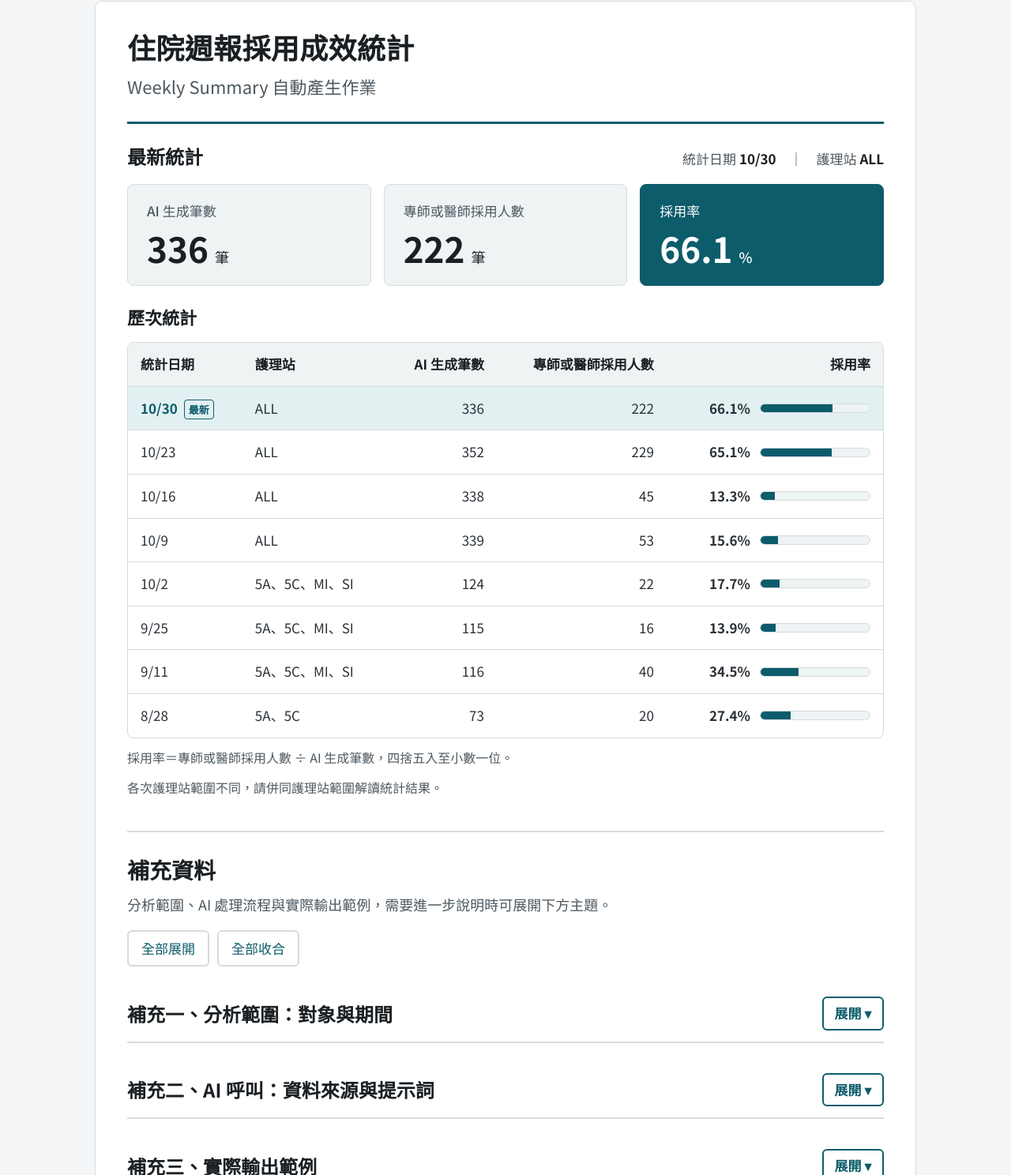
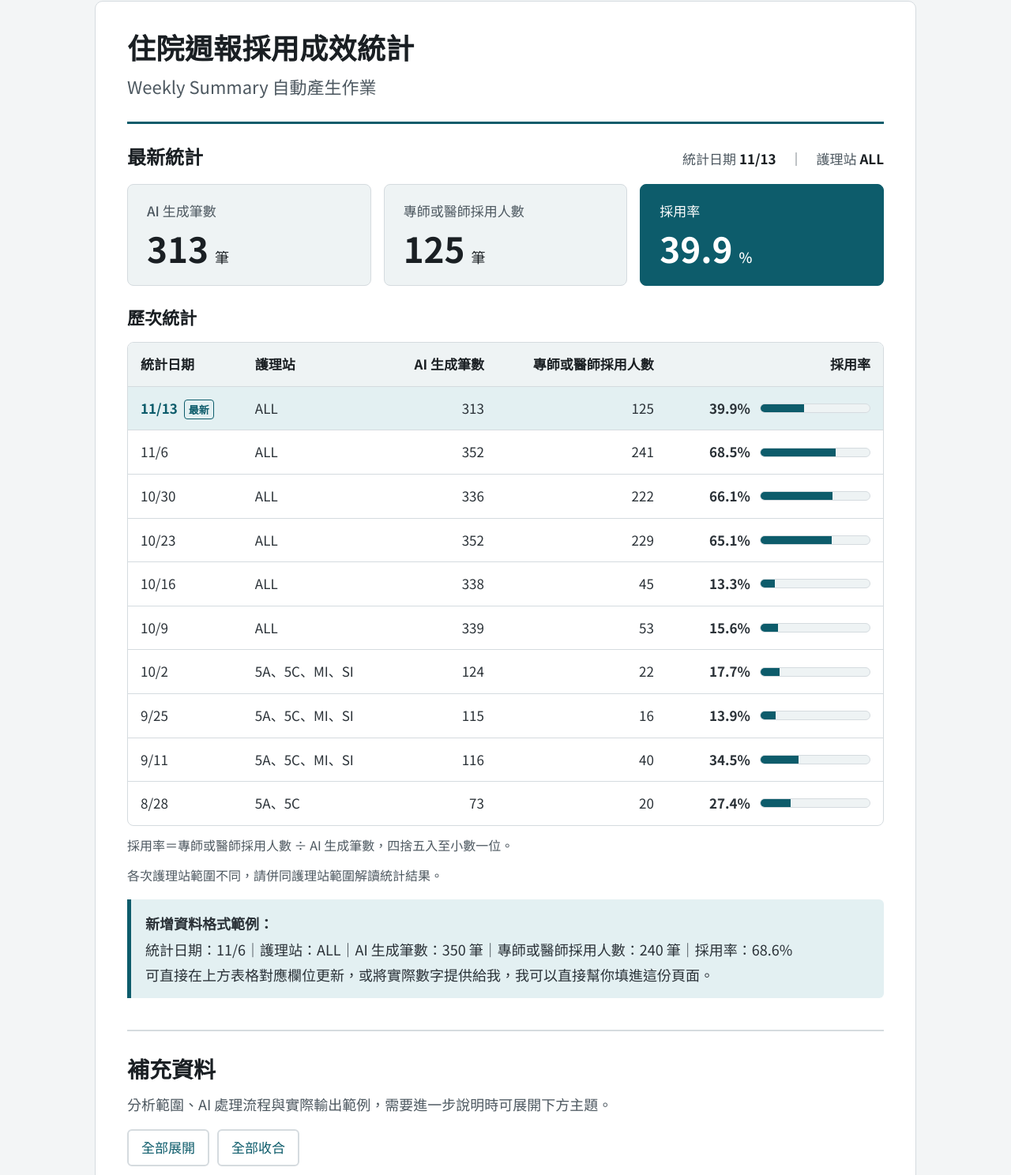
Before and after one commit to ChengDaWu/work-dashboard, a plain HTML site: page weekly-summary-brief.html in a window 1280 px wide. Shown: the part 88-1576 px from the top of the page at 79% size. Drawn offline with Linux system fonts and the light colour scheme.

Commit message:
Add files via upload

```diff
--- a/weekly-summary-brief.html
+++ b/weekly-summary-brief.html
@@ -380,20 +380,20 @@ td.r,th.r{text-align:right}
   <section class="statistics" id="pilot" aria-labelledby="stats-title">
     <div class="stats-heading">
       <h2 id="stats-title">最新統計</h2>
-      <p class="stats-meta">統計日期 <strong class="num">10/30</strong>　｜　護理站 <strong>ALL</strong></p>
+      <p class="stats-meta">統計日期 <strong class="num">11/13</strong>　｜　護理站 <strong>ALL</strong></p>
     </div>
-    <dl class="metrics" aria-label="10/30 最新統計">
+    <dl class="metrics" aria-label="11/13 最新統計">
       <div class="metric">
         <dt>AI 生成筆數</dt>
-        <dd><span class="num">336</span><span class="unit">筆</span></dd>
+        <dd><span class="num">313</span><span class="unit">筆</span></dd>
       </div>
       <div class="metric">
         <dt>專師或醫師採用人數</dt>
-        <dd><span class="num">222</span><span class="unit">筆</span></dd>
+        <dd><span class="num">125</span><span class="unit">筆</span></dd>
       </div>
       <div class="metric metric-rate">
         <dt>採用率</dt>
-        <dd><span class="num">66.1</span><span class="unit">%</span></dd>
+        <dd><span class="num">39.9</span><span class="unit">%</span></dd>
       </div>
     </dl>
 
@@ -411,7 +411,17 @@ td.r,th.r{text-align:right}
         </thead>
         <tbody>
           <tr class="latest">
-            <td><span class="num">10/30</span><span class="latest-label">最新</span></td><td>ALL</td>
+            <td><span class="num">11/13</span><span class="latest-label">最新</span></td><td>ALL</td>
+            <td class="r num">313</td><td class="r num">125</td>
+            <td class="r"><span class="rate"><strong class="num">39.9%</strong><span class="track" aria-hidden="true"><i style="width:39.9%"></i></span></span></td>
+          </tr>
+          <tr>
+            <td class="num">11/6</td><td>ALL</td>
+            <td class="r num">352</td><td class="r num">241</td>
+            <td class="r"><span class="rate"><strong class="num">68.5%</strong><span class="track" aria-hidden="true"><i style="width:68.5%"></i></span></span></td>
+          </tr>
+          <tr>
+            <td class="num">10/30</td><td>ALL</td>
             <td class="r num">336</td><td class="r num">222</td>
             <td class="r"><span class="rate"><strong class="num">66.1%</strong><span class="track" aria-hidden="true"><i style="width:66.1%"></i></span></span></td>
           </tr>
@@ -455,6 +465,11 @@ td.r,th.r{text-align:right}
     </div>
     <p class="table-note" id="stats-note">採用率＝專師或醫師採用人數 ÷ AI 生成筆數，四捨五入至小數一位。</p>
     <p class="table-note">各次護理站範圍不同，請併同護理站範圍解讀統計結果。</p>
+    <div class="callout" style="margin-top:16px;">
+      <strong>新增資料格式範例：</strong><br>
+      統計日期：11/6｜護理站：ALL｜AI 生成筆數：350 筆｜專師或醫師採用人數：240 筆｜採用率：68.6%<br>
+      可直接在上方表格對應欄位更新，或將實際數字提供給我，我可以直接幫你填進這份頁面。
+    </div>
   </section>
 
   <div class="support-header" id="supplement">
```
